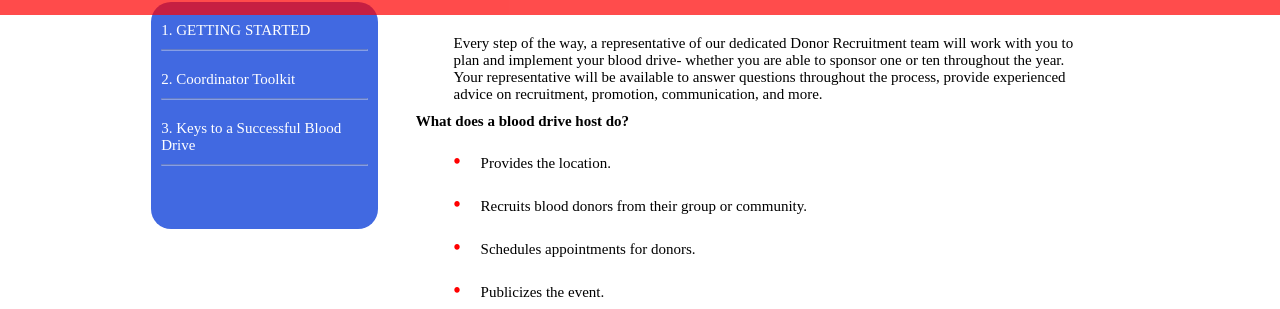
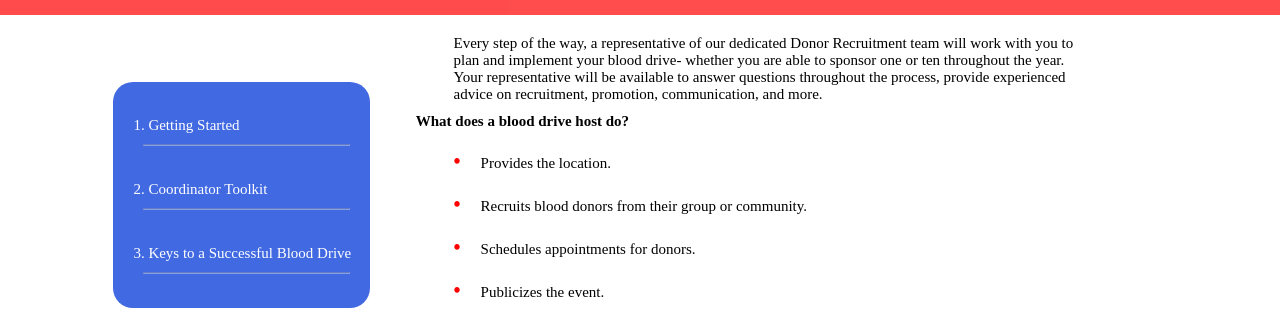
Before and after one commit to DPrinceKumar/Blood-Donation-, a plain HTML site: page Host-a-donation-drive.html in a window 1280 px wide. Shown: the part 671-980 px from the top of the page. Drawn offline with Linux system fonts and the light colour scheme.

Commit message:
changed the files

```diff
--- a/Css/Host-a-donation-drive.css
+++ b/Css/Host-a-donation-drive.css
@@ -119,24 +119,25 @@ list-style-type: none;
 }
 .Learn-more span{
     color: red;
-text-transform: uppercase;
+    text-transform: uppercase;
 }
 .side-bar{
     height: 6cm;
     width:6cm;
     background-color: royalblue;
-    margin-left: 4cm;
+    margin-left: 3cm;
     color: white;
     float:left;
-    margin-top: -14cm;
+    margin-top: -450px;
     border-radius: 20px;
-    list-style: none;
+    padding: 0px 10px 0px 20px;
 }
-.side-bar li{
+.side-bar ul{
     list-style: none;
     font-size: 15px;
-    margin-left: 10px;
-    margin-top: 20px;
+}
+.side-bar ul li{
+    margin-top: 35px;
 }
 .side-bar hr{
     margin: 10px;
--- a/Host-a-donation-drive.html
+++ b/Host-a-donation-drive.html
@@ -67,7 +67,7 @@ Host A Donation Drive
 </div>
 <div class="side-bar">
     <ul>
-        <li>1. GETTING STARTED</li><hr>
+        <li>1. Getting Started</li><hr>
         <li>2. Coordinator Toolkit</li> <hr>
         <li>3. Keys to a Successful Blood Drive</li><hr>
     </ul>
```
